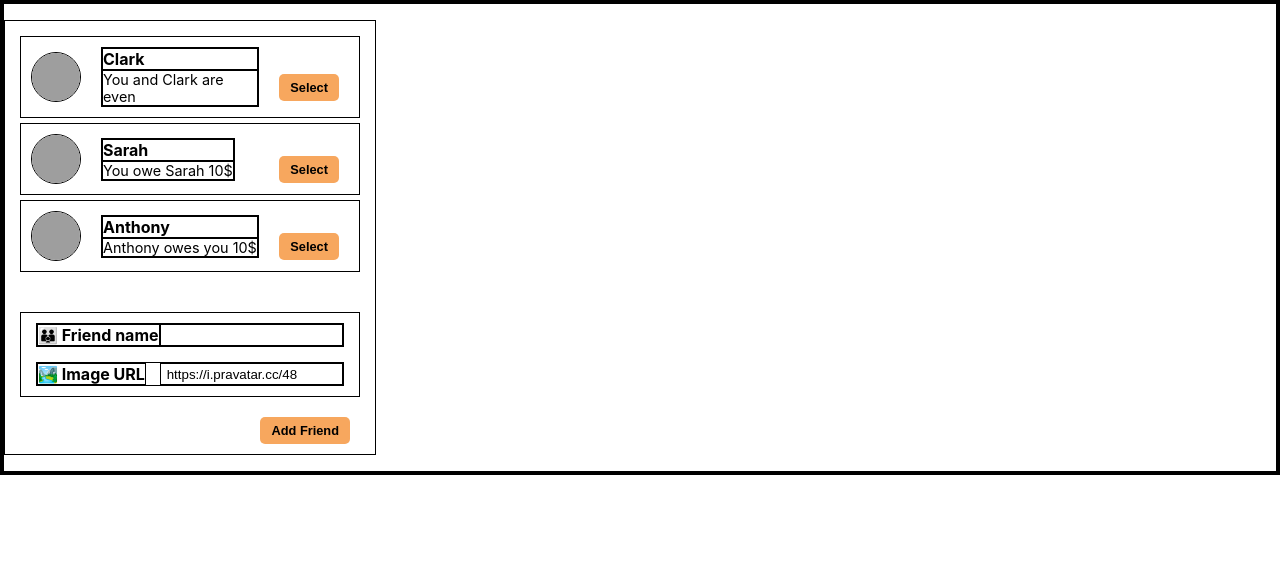
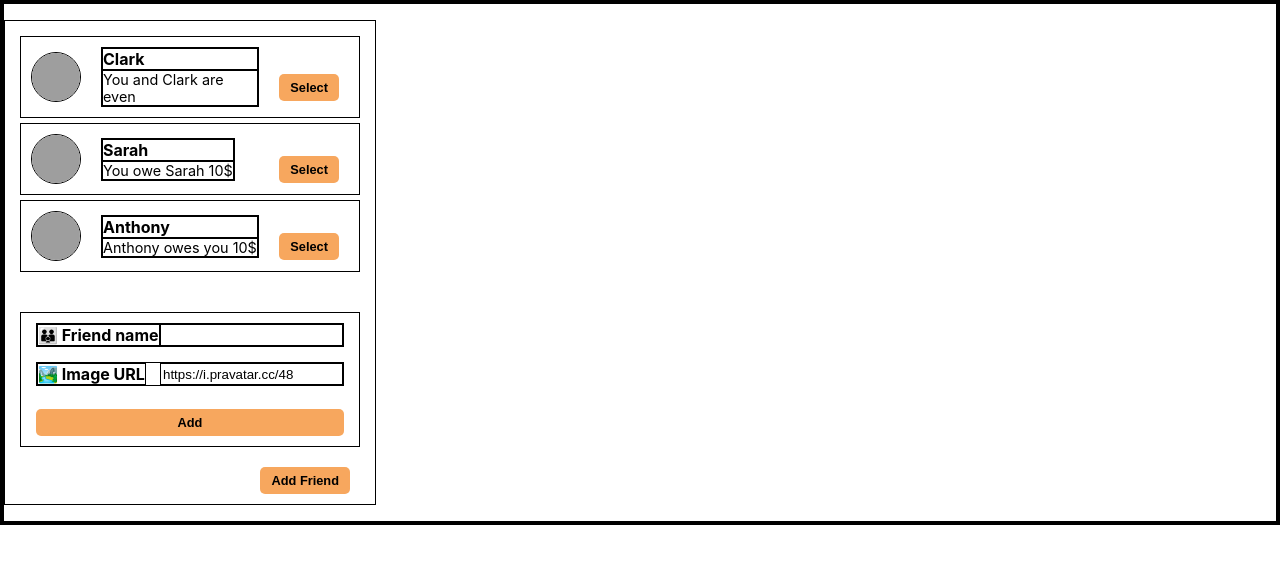
Before and after one commit to BoosterTech/eat-n-split, a React (Create React App) app: page / in a window 1280 px wide. Shown: the top 564 px of the page. Built offline with nearby package versions, Linux system fonts and the light colour scheme; grey boxes are pictures that could not be loaded.

Commit message:
<AddFriendForm> created with styled-components

```diff
--- a/src/components/AddFriendForm/AddFriendForm.js
+++ b/src/components/AddFriendForm/AddFriendForm.js
@@ -1,18 +1,55 @@
-import { Item, Label, Wrapper } from "./styled";
+import { useState } from "react";
+import { Form, FormButton, Item, Label } from "./styled";
 
-function AddFriendForm() {
+function AddFriendForm({ onAddFriend }) {
+  const [friendName, setFriendName] = useState("");
+  const [imageUrl, setImageUrl] = useState("https://i.pravatar.cc/48");
+  const [gender, setGender] = useState("male");
+
+  function handleSubmit(e) {
+    e.preventDefault();
+
+    const id = crypto.randomUUID();
+    const newFriend = {
+      id,
+      name: friendName,
+      image: `${imageUrl}?gender=${gender}`,
+      balance: 0,
+    };
+
+    onAddFriend(newFriend);
+    setFriendName("");
+    setImageUrl("https://i.pravatar.cc/48");
+  }
+
   return (
-    <Wrapper>
+    <Form onSubmit={handleSubmit}>
       <Item>
-        <Label for="friendName">👪 Friend name</Label>
-        <input placeholder="" />
+        <Label htmlFor="name">👪 Friend name</Label>
+        <input
+          id="name"
+          name="name"
+          type="text"
+          placeholder=""
+          value={friendName}
+          onChange={(e) => setFriendName(e.target.value)}
+          autoComplete="name"
+        />
       </Item>
 
       <Item>
-        <Label>🏞️ Image URL</Label>
-        <input value={` https://i.pravatar.cc/48`}/>
+        <Label htmlFor="imageUrl">🏞️ Image URL</Label>
+        <input
+          id="imageUrl"
+          name="imageUrl"
+          value={imageUrl}
+          onChange={(e) => setImageUrl(e.target.value)}
+          autoComplete="url"
+        />
       </Item>
-    </Wrapper>
+
+      <FormButton>Add</FormButton>
+    </Form>
   );
 }
 
--- a/src/components/AddFriendForm/styled.js
+++ b/src/components/AddFriendForm/styled.js
@@ -1,6 +1,6 @@
 import styled from "styled-components";
 
-export const Wrapper = styled.div`
+export const Form = styled.form`
   display: flex;
   flex-direction: column;
   max-width: 340px;
@@ -17,3 +17,19 @@ export const Item = styled.div`
 export const Label = styled.label`
   font-weight: bold;
 `;
+
+export const FormButton = styled.button`
+  display: block;
+  padding: 6px 11px;
+  font-size: 0.8rem;
+  font-weight: 600;
+  border-radius: 5px;
+  border: none;
+  background-color: #f7a75e;
+  margin-top: 8px;
+  text-align: center;
+
+  @media (hover: hover) {
+    cursor: pointer;
+  }
+`;
```
